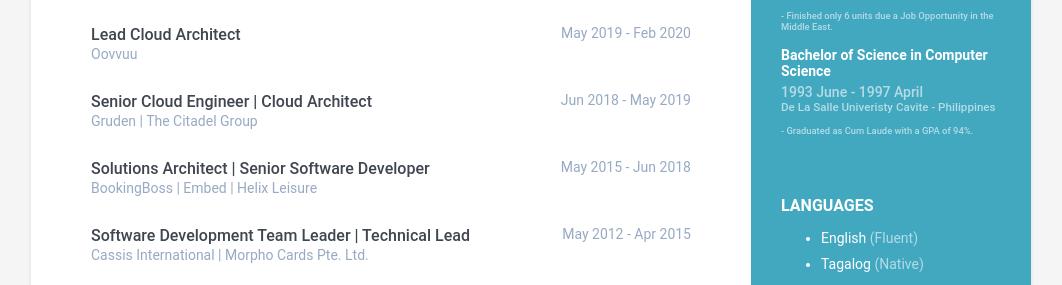
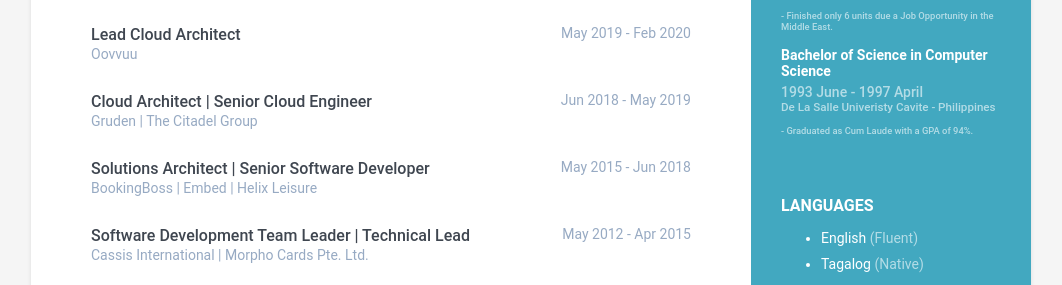
Before and after one commit to rodel-talampas/rodel-talampas.github.io, a Jekyll site: the page built from resume.markdown, in a window 1280 px wide. Shown: the part 426-711 px from the top of the page, without its empty margins (109-1171 px from the left). Built offline with Jekyll 4.4.1, drawn with Linux system fonts in a browser that asks for light colours.

Commit message:
Add experiences

```diff
--- a/_data/data.yml
+++ b/_data/data.yml
@@ -89,7 +89,7 @@ experiences:
       time: May 2019 - Feb 2020
       details: |
 
-    - role: Senior Cloud Engineer | Cloud Architect
+    - role: Cloud Architect | Senior Cloud Engineer
       company: Gruden | The Citadel Group
       time: Jun 2018 - May 2019
       details: |
```
